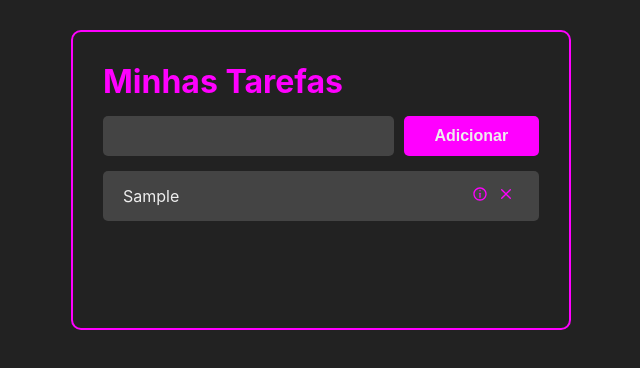
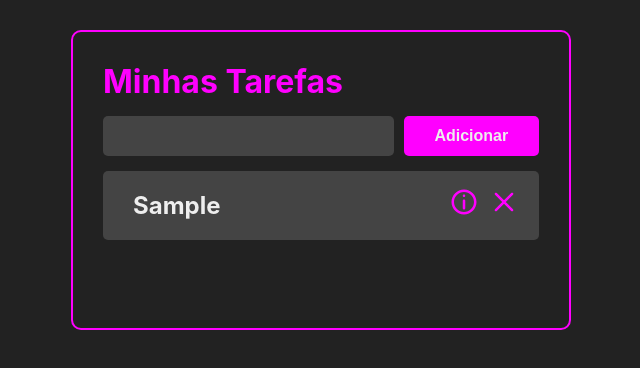
Before and after one commit to TofuVoador/react-task-list, a React (Create React App) app: page / in a window 1280 px wide. Both pictures are taken after typing "Sample" into the empty fields and a click on the button "Adicionar". Shown: the top 368 px of the page, without its empty margins (319-959 px from the left). Built offline with nearby package versions, Linux system fonts and the light colour scheme; the HTML template or start-up script is replaced by a standard one.

Commit message:
Manage Description

```diff
--- a/src/App.jsx
+++ b/src/App.jsx
@@ -9,7 +9,6 @@ import Header from "./components/Header";
 import TaskDetails from "./components/TaskDetails";
 
 const App = () => {
-  // const message = 'Hello World!'
   const [tasks, setTasks] = useState([]);
 
   const handleTaskClick = (taskId) => {
@@ -22,13 +21,29 @@ const App = () => {
     setTasks(newTasks);
   }
 
+  const handleDescribeTask = (taskId, taskDesc) => {
+    const newTasks = tasks.map(task => {
+      if(task.id === taskId) return {... task, description: taskDesc}
+
+      return task;
+    })
+
+    setTasks(newTasks);
+  }
+
+  function handleGetTaskDescription (taskId) {
+    const task = tasks.filter(task => task.id == taskId);
+    return task[0];
+  }
+
   const handleTaskAddition = (taskTitle) => {
     const newTasks = [
       ... tasks,
       {
         title: taskTitle,
         id: uuidv4(),
-        completed: false
+        completed: false,
+        description: ""
       }
     ];
 
@@ -51,7 +66,11 @@ const App = () => {
             <TasksManager tasks={tasks} handleTaskClick={handleTaskClick} handleTaskDelete={handleTaskDelete}/>
           </>
         )}/>
-        <Route path="/:taskId" exact component={TaskDetails}/>
+        <Route path="/:taskId" exact render={() => (
+          <>
+            <TaskDetails handleDescribeTask={handleDescribeTask} handleGetTaskDescription={handleGetTaskDescription}/>
+          </>
+        )}/>
       </div>
     </Router>
   );
--- a/src/components/Task/Task.css
+++ b/src/components/Task/Task.css
@@ -1,7 +1,7 @@
 .task-container {
     background-color: #444;
     margin: 8px 0;
-    padding: 15px 20px;
+    padding: 15px;
     display: flex;
     border-radius: 5px;
     justify-content: space-between;
@@ -9,14 +9,22 @@
     align-items: center;
 }
 
-.task-title {
+.task-info-container {
     cursor: pointer;
+    border-radius: 5px;
+    padding: 5px 15px;
+    min-width: 70%;
+    transition: all 0.5s ease;
+}
+
+.task-info-container:hover {
+    color: magenta;
 }
 
 .remove-task-button, .task-details-button {
     background-color: #444;
     border: none;
-    font-size: 16px;
+    font-size: 30px;
     color: magenta;
     margin: 0 5px;
     transition: all 0.5s ease;
--- a/src/components/Task/index.jsx
+++ b/src/components/Task/index.jsx
@@ -11,9 +11,10 @@ const Task = ({task, handleTaskClick, handleTaskDelete}) => {
     }
 
     return (
-        <div className='task-container' style={task.completed ? {borderLeft: "6px solid magenta"} : {}}>
-            <div className='task-title' onClick={() => handleTaskClick(task.id)} >
-                {task.title}
+        <div className='task-container' style={task.completed ? {borderLeft: "10px solid magenta", paddingLeft: "5px"} : {}}>
+            <div className='task-info-container' onClick={() => handleTaskClick(task.id)} >
+                <h2 className='task-title'> {task.title} </h2>
+                <p className='task-description'>{task.description}</p>
             </div>
             <div className='buttons-container'>
                 <button className='task-details-button' onClick={handleTaskDetails}>
--- a/src/components/TaskDetails/TaskDetails.css
+++ b/src/components/TaskDetails/TaskDetails.css
@@ -17,3 +17,15 @@
     width: 30%;
     margin-top: 10px;
 }
+
+.description-input {
+    height: 40px;
+    padding: 0 10px;
+    margin-top: 5px;
+    background-color: #444;
+    border-radius: 5px;
+    border: none;
+    flex: 2;
+    color: #eee;
+    font-size: 16px;
+}
--- a/src/components/TaskDetails/index.jsx
+++ b/src/components/TaskDetails/index.jsx
@@ -1,15 +1,23 @@
-import React from 'react';
+import React, { useState } from 'react';
 import { useHistory, useParams } from 'react-router-dom';
 import Button from '../Button';
 
 import "./TaskDetails.css"
 
-const TaskDetails = () => {
+const TaskDetails = ({handleDescribeTask, handleGetTaskDescription}) => {
     const params = useParams();
+    const task = handleGetTaskDescription(params.taskId);
     const history = useHistory();
 
+    const [descData, setDescData] = useState(task.description);
+
     const handleBackButton = () => {
+        handleDescribeTask(params.taskId, descData);
         history.goBack();
+    }
+
+    const handleDescriptionChange = (e) => {
+        setDescData(e.target.value);
     }
 
     return (
@@ -18,11 +26,9 @@ const TaskDetails = () => {
                 <Button onClick={handleBackButton}>Voltar</Button>
             </div>
             <div className="task-details-container">
-                <h1>{params.taskId}</h1>
-                <p>
-                    Lorem ipsum dolor sit amet consectetur adipisicing elit. Distinctio illo praesentium odio doloribus nobis quasi!
-                    Rerum non ratione eius dignissimos totam beatae reiciendis laborum, sed fugiat odit fuga obcaecati asperiores.
-                </p>
+                <h1>{task.title}</h1>
+                <h2>Descrição</h2>
+                <input onChange={handleDescriptionChange} value={descData} type="text" className='description-input'/>
             </div>
         </>
     );
--- a/src/components/TasksManager.jsx
+++ b/src/components/TasksManager.jsx
@@ -4,7 +4,7 @@ import Task from "./Task";
 const TasksManager = ({tasks, handleTaskClick, handleTaskDelete}) => {
   return (
     <>
-      {tasks.map(task => <Task task={task} handleTaskClick={handleTaskClick} handleTaskDelete={handleTaskDelete}/>)}
+      {tasks.map(task => <Task task={task} handleTaskClick={handleTaskClick} handleTaskDelete={handleTaskDelete} key={task.id}/>)}
     </>
   );
 };
```
